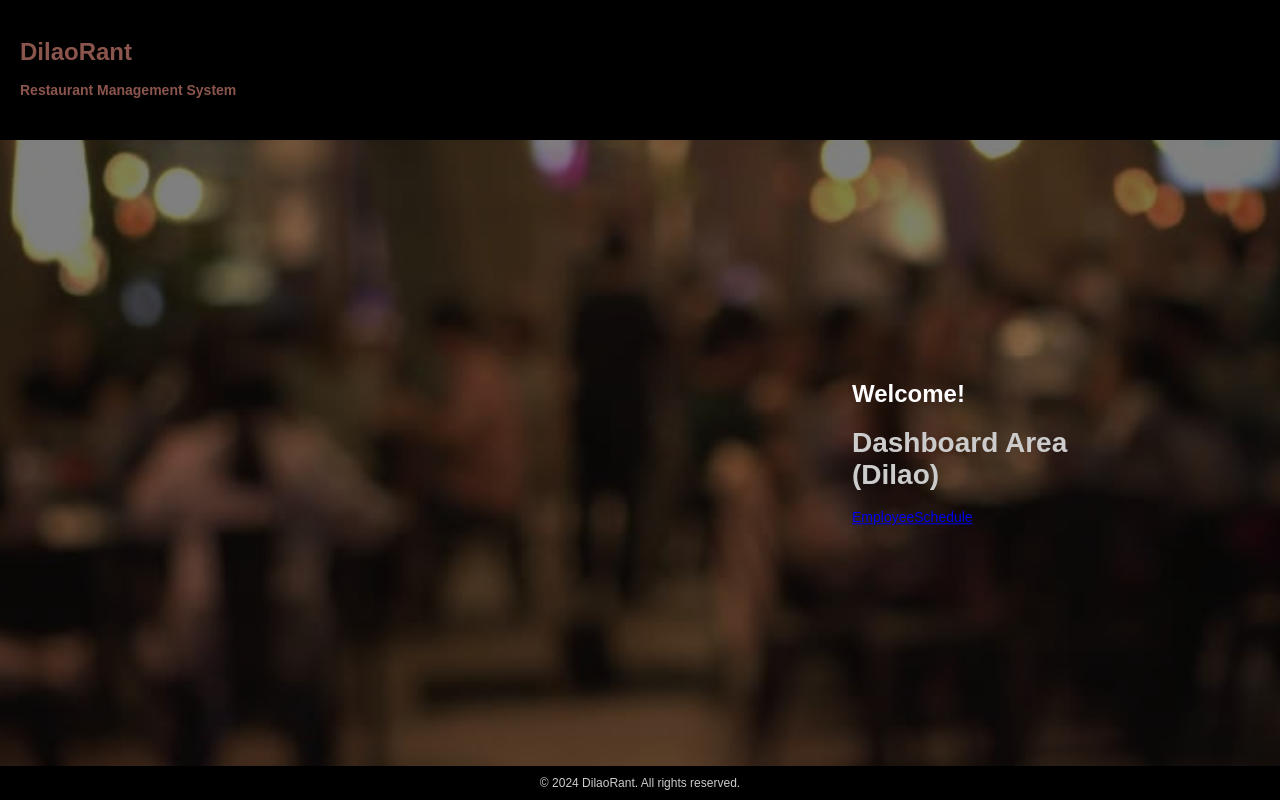
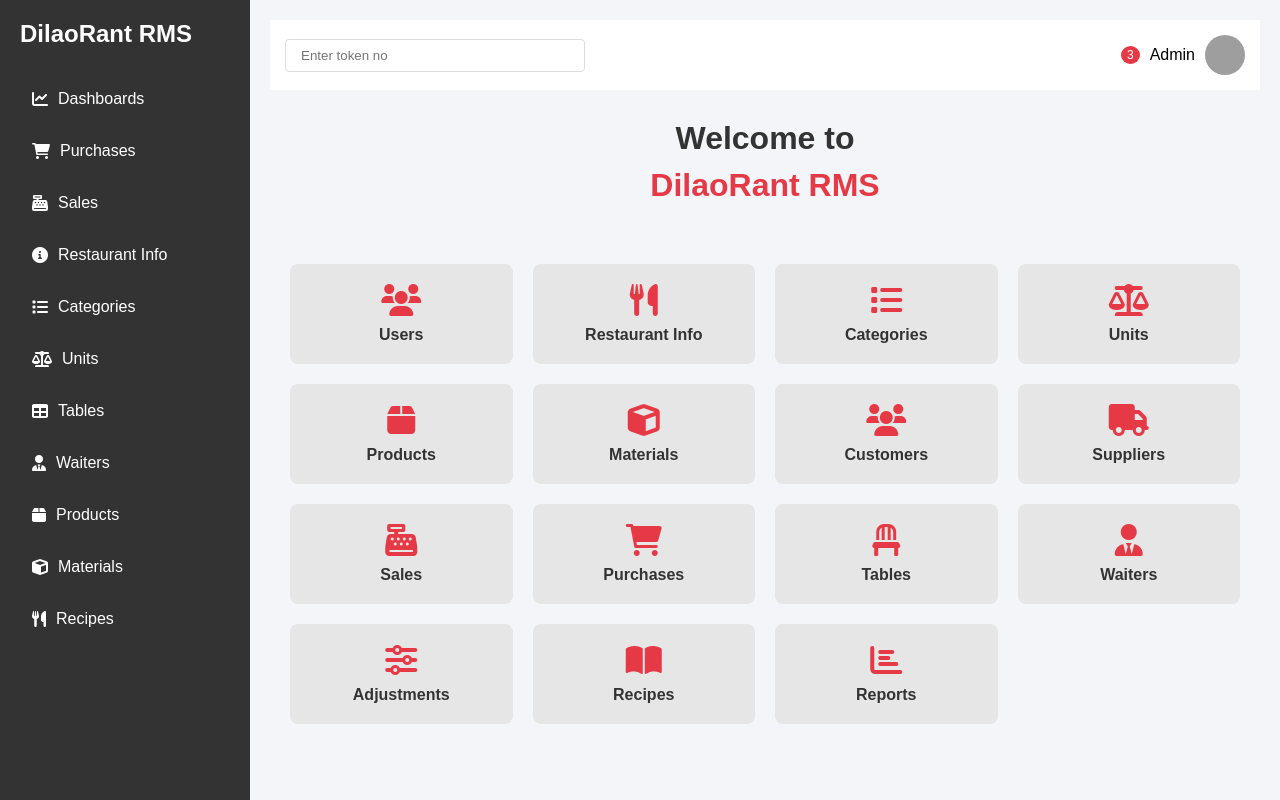
Before and after one commit to xxmu53xx/Restaurant_Management_System-Django, a Django app: page /dashboard/success/ in a window 1280 px wide. Run offline with Django 5.2, Linux system fonts and the light colour scheme; grey boxes are pictures that could not be loaded.

Commit message:
success.html

```diff
--- a/restaurant_systme/dashboard/templates/dashboard/success.html
+++ b/restaurant_systme/dashboard/templates/dashboard/success.html
@@ -4,368 +4,261 @@
 <head>
     <meta charset="UTF-8">
     <meta name="viewport" content="width=device-width, initial-scale=1.0">
-    <title>Dashboard Success</title>
+    <title>Restaurant Management</title>
     <style>
-
-        body, html {
-            height: 100%;
+        * {
             margin: 0;
-            font-family: Arial, sans-serif;
-            background: url('{% static "accounts/bg.jpg" %}') no-repeat center center fixed;
-            background-size: cover;
-            color: white;
-            display: flex;
-            flex-direction: column;
+            padding: 0;
+            box-sizing: border-box;
+            font-family: 'Arial', sans-serif;
         }
 
-        .header, .footer {
-            background-color: black;
-            padding: 10px 20px;
-            z-index: 10;
+        .sidebar {
+            width: 250px;
+            background-color: #333;
+            height: 100vh;
+            position: fixed;
+            left: 0;
+            top: 0;
+            color: white;
+            padding: 20px;
         }
 
-        .header {
+        .main-content {
+            margin-left: 250px;
+            padding: 20px;
+            background-color: #f4f5f9;
+            min-height: 100vh;
+        }
+
+        .top-bar {
             display: flex;
             justify-content: space-between;
             align-items: center;
+            padding: 15px;
+            background-color: white;
+            margin-bottom: 30px;
         }
 
-        .logo {
-            font-size: 24px;
-            font-weight: bold;
-            color: #8B554D;
+        .welcome-section {
+            text-align: center;
+            margin-bottom: 40px;
         }
 
-        .subtitle {
-            font-size: 14px;
-            color: #8B554D;
+        .welcome-section h1 {
+            color: #333;
+            margin-bottom: 10px;
         }
 
-        .main-content {
-            flex: 1;
-            position: relative;
+        .welcome-section h2 {
+            color: #e63946;
+            font-size: 2em;
         }
 
-        .overlay {
-            background-color: rgba(0, 0, 0, 0.5);
-            position: absolute;
-            top: 0;
-            left: 0;
-            width: 100%;
-            height: 100%;
+        .grid-container {
+            display: grid;
+            grid-template-columns: repeat(auto-fit, minmax(200px, 1fr));
+            gap: 20px;
+            padding: 20px;
         }
 
-        .login-container {
-            position: absolute;
-            top: 50%;
-            right: 10%;
-            transform: translateY(-50%);
-            width: 300px;
-            text-align: left;
+        .grid-item {
+            background-color: #e6e6e6;
+            padding: 20px;
+            border-radius: 8px;
+            text-align: center;
+            transition: transform 0.3s;
+            cursor: pointer;
         }
 
-        h2 {
-            margin-bottom: 5px;
-            font-size: 24px;
+        .grid-item:hover {
+            transform: translateY(-5px);
+            background-color: #f8f8f8;
         }
 
-        .welcome-text {
-            margin-bottom: 20px;
-            font-size: 14px;
-            color: #ccc;
+        .grid-item i {
+            font-size: 2em;
+            color: #e63946;
+            margin-bottom: 10px;
         }
 
-        .input-field {
-            width: 100%;
-            padding: 10px;
-            margin-bottom: 15px;
-            border: none;
-            border-bottom: 1px solid rgba(255, 255, 255, 0.5);
-            background-color: transparent;
-            color: white;
+        .grid-item p {
+            color: #333;
+            font-weight: bold;
         }
 
-        .checkbox-container {
+        .search-bar {
+            padding: 8px 15px;
+            border: 1px solid #ddd;
+            border-radius: 4px;
+            width: 300px;
+        }
+
+        .user-profile {
             display: flex;
-            justify-content: space-between;
             align-items: center;
-            margin-bottom: 15px;
+            gap: 10px;
+        }
+
+        .notification {
+            background-color: #e63946;
+            color: white;
+            padding: 2px 6px;
+            border-radius: 50%;
             font-size: 12px;
         }
 
-        .terms {
+        /* Menu Items Styling */
+        .menu-item {
             display: flex;
             align-items: center;
+            padding: 12px;
+            color: white;
+            text-decoration: none;
+            margin-bottom: 10px;
+            transition: background-color 0.3s;
         }
 
-        .terms input {
-            margin-right: 5px;
+        .menu-item:hover {
+            background-color: #444;
+            border-radius: 4px;
         }
 
-        .forgot-password a {
-            color: white;
-            text-decoration: none;
-        }
-
-        .login-button {
-            width: 100%;
-            padding: 10px;
-            background-color: black;
-            color: white;
-            border: none;
-            cursor: pointer;
-            position: relative;
-            overflow: hidden;
-            transition: background-color 0.3s, transform 0.3s;
-            font-weight: bold;
-            border-radius: 5px;
-        }
-
-        .login-button::before {
-            content: '';
-            position: absolute;
-            top: 0;
-            left: 50%;
-            width: 100%;
-            height: 100%;
-            background: linear-gradient(45deg, #8B554D, #A06A61);
-            transition: transform 0.9s;
-            z-index: 0;
-            transform: translateX(-100%) scaleX(0);
-            border-radius: 5px;
-        }
-
-        .login-button:hover {
-            transform: scale(1.05);
-            background-color: black; /* Maintain background color on hover */
-        }
-
-        .login-button:hover::before {
-            transform: translateX(0) scaleX(0.2);
-        }
-
-        .signup-link {
-            margin-top: 15px;
-            text-align: center;
-            font-size: 12px;
-        }
-
-        .signup-link a {
-            color: white;
-            text-decoration: none;
-        }
-
-        .footer {
-            text-align: center;
-            font-size: 12px;
-            color: #ccc;
+        .menu-item i {
+            margin-right: 10px;
         }
     </style>
+    <!-- Add FontAwesome for icons -->
+    <link rel="stylesheet" href="https://cdnjs.cloudflare.com/ajax/libs/font-awesome/6.0.0/css/all.min.css">
 </head>
-<body>{% load static %}
-    <!DOCTYPE html>
-    <html lang="en">
-    <head>
-        <meta charset="UTF-8">
-        <meta name="viewport" content="width=device-width, initial-scale=1.0">
-        <title>DilaoRant</title>
-        <style>
-            body, html {
-                height: 100%;
-                margin: 0;
-                font-family: Arial, sans-serif;
-                background: url('{% static "accounts/bg.jpg" %}') no-repeat center center fixed;
-                background-size: cover;
-                color: white;
-                display: flex;
-                flex-direction: column;
-            }
+<body>
+    <div class="sidebar">
+        <h2>DilaoRant RMS</h2>
+        <div style="margin-top: 30px;">
+            <a href="#" class="menu-item">
+                <i class="fas fa-chart-line"></i>
+                Dashboards
+            </a>
+            <a href="#" class="menu-item">
+                <i class="fas fa-shopping-cart"></i>
+                Purchases
+            </a>
+            <a href="#" class="menu-item">
+                <i class="fas fa-cash-register"></i>
+                Sales
+            </a>
+            <a href="#" class="menu-item">
+                <i class="fas fa-info-circle"></i>
+                Restaurant Info
+            </a>
+            <a href="#" class="menu-item">
+                <i class="fas fa-list"></i>
+                Categories
+            </a>
+            <a href="#" class="menu-item">
+                <i class="fas fa-balance-scale"></i>
+                Units
+            </a>
+            <a href="#" class="menu-item">
+                <i class="fas fa-table"></i>
+                Tables
+            </a>
+            <a href="#" class="menu-item">
+                <i class="fas fa-user-tie"></i>
+                Waiters
+            </a>
+            <a href="#" class="menu-item">
+                <i class="fas fa-box"></i>
+                Products
+            </a>
+            <a href="#" class="menu-item">
+                <i class="fas fa-cube"></i>
+                Materials
+            </a>
+            <a href="#" class="menu-item">
+                <i class="fas fa-utensils"></i>
+                Recipes
+            </a>
+        </div>
+    </div>
 
-            .header, .footer {
-                background-color: black;
-                padding: 10px 20px;
-                z-index: 10;
-            }
-
-            .header {
-                display: flex;
-                justify-content: space-between;
-                align-items: center;
-            }
-
-            .logo {
-                font-size: 24px;
-                font-weight: bold;
-                color: #8B554D;
-            }
-
-            .subtitle {
-                font-size: 14px;
-                color: #8B554D;
-            }
-
-            .main-content {
-                flex: 1;
-                position: relative;
-            }
-
-            .overlay {
-                background-color: rgba(0, 0, 0, 0.5);
-                position: absolute;
-                top: 0;
-                left: 0;
-                width: 100%;
-                height: 100%;
-            }
-
-            .login-container {
-                position: absolute;
-                top: 50%;
-                right: 10%;
-                transform: translateY(-50%);
-                width: 300px;
-                text-align: left;
-            }
-
-            h2 {
-                margin-bottom: 5px;
-                font-size: 24px;
-            }
-
-            .welcome-text {
-                margin-bottom: 20px;
-                font-size: 14px;
-                color: #ccc;
-            }
-
-            .input-field {
-                width: 100%;
-                padding: 10px;
-                margin-bottom: 15px;
-                border: none;
-                border-bottom: 1px solid rgba(255, 255, 255, 0.5);
-                background-color: transparent;
-                color: white;
-            }
-
-            .checkbox-container {
-                display: flex;
-                justify-content: space-between;
-                align-items: center;
-                margin-bottom: 15px;
-                font-size: 12px;
-            }
-
-            .terms {
-                display: flex;
-                align-items: center;
-            }
-
-            .terms input {
-                margin-right: 5px;
-            }
-
-            .forgot-password a {
-                color: white;
-                text-decoration: none;
-            }
-
-            .login-button {
-                width: 100%;
-                padding: 10px;
-                background-color: black;
-                color: white;
-                border: none;
-                cursor: pointer;
-                position: relative;
-                overflow: hidden;
-                transition: background-color 0.3s, transform 0.3s;
-                font-weight: bold;
-                border-radius: 5px;
-            }
-
-            .login-button::before {
-                content: '';
-                position: absolute;
-                top: 0;
-                left: 50%;
-                width: 100%;
-                height: 100%;
-                background: linear-gradient(45deg, #8B554D, #A06A61);
-                transition: transform 0.9s;
-                z-index: 0;
-                transform: translateX(-100%) scaleX(0);
-                border-radius: 5px;
-            }
-
-            .login-button:hover {
-                transform: scale(1.05);
-                background-color: black; /* Maintain background color on hover */
-            }
-
-            .login-button:hover::before {
-                transform: translateX(0) scaleX(0.2);
-            }
-
-            .signup-link {
-                margin-top: 15px;
-                text-align: center;
-                font-size: 12px;
-            }
-
-            .signup-link a {
-                color: white;
-                text-decoration: none;
-            }
-
-            .footer {
-                text-align: center;
-                font-size: 12px;
-                color: #ccc;
-            }
-
-            .message {
-                padding: 4px;
-                margin-bottom: 15px;
-                border-radius: 5px;
-            }
-
-            .message.error {
-
-                color: red;
-                font-size: 9px;
-            }
-
-            .message.success {
-
-                color: green;
-                font-size: 9px;
-            }
-        </style>
-    </head><body>
-        <div class="header">
-            <div class="logo"><br>DilaoRant<br>
-                <div class="subtitle"><Br>Restaurant Management System<br><br><br></div>
+    <div class="main-content">
+        <div class="top-bar">
+            <input type="text" class="search-bar" placeholder="Enter token no">
+            <div class="user-profile">
+                <span class="notification">3</span>
+                <span>Admin</span>
+                <img src="{% static 'path_to_admin_avatar.jpg' %}" alt="Admin" style="width: 40px; height: 40px; border-radius: 50%;">
             </div>
         </div>
 
-        <div class="main-content">
-            <div class="overlay"></div>
-            <div class="login-container">
-                <h2>Welcome!</h2>
-                <div class="welcome-text"> <h1>Dashboard Area (Dilao)</h1>
+        <div class="welcome-section">
+            <h1>Welcome to</h1>
+            <h2>DilaoRant RMS</h2>
+        </div>
 
-                    <p>
-                         <a href="{% url 'employeeSADD' %}">EmployeeSchedule</a>
-                    </p></div>
-
+        <div class="grid-container">
+            <div class="grid-item">
+                <i class="fas fa-users"></i>
+                <p>Users</p>
+            </div>
+            <div class="grid-item">
+                <i class="fas fa-utensils"></i>
+                <p>Restaurant Info</p>
+            </div>
+            <div class="grid-item">
+                <i class="fas fa-list"></i>
+                <p>Categories</p>
+            </div>
+            <div class="grid-item">
+                <i class="fas fa-balance-scale"></i>
+                <p>Units</p>
+            </div>
+            <div class="grid-item">
+                <i class="fas fa-box"></i>
+                <p>Products</p>
+            </div>
+            <div class="grid-item">
+                <i class="fas fa-cube"></i>
+                <p>Materials</p>
+            </div>
+            <div class="grid-item">
+                <i class="fas fa-users"></i>
+                <p>Customers</p>
+            </div>
+            <div class="grid-item">
+                <i class="fas fa-truck"></i>
+                <p>Suppliers</p>
+            </div>
+            <div class="grid-item">
+                <i class="fas fa-cash-register"></i>
+                <p>Sales</p>
+            </div>
+            <div class="grid-item">
+                <i class="fas fa-shopping-cart"></i>
+                <p>Purchases</p>
+            </div>
+            <div class="grid-item">
+                <i class="fas fa-chair"></i>
+                <p>Tables</p>
+            </div>
+            <div class="grid-item">
+                <i class="fas fa-user-tie"></i>
+                <p>Waiters</p>
+            </div>
+            <div class="grid-item">
+                <i class="fas fa-sliders-h"></i>
+                <p>Adjustments</p>
+            </div>
+            <div class="grid-item">
+                <i class="fas fa-book-open"></i>
+                <p>Recipes</p>
+            </div>
+            <div class="grid-item">
+                <i class="fas fa-chart-bar"></i>
+                <p>Reports</p>
             </div>
         </div>
-        <div class="footer">
-            © 2024 DilaoRant. All rights reserved.
-        </div>
-    </body>
-
-    </html>
-
+    </div>
+</body>
 </html>
```
Also changed, not shown: restaurant_systme/db.sqlite3.
